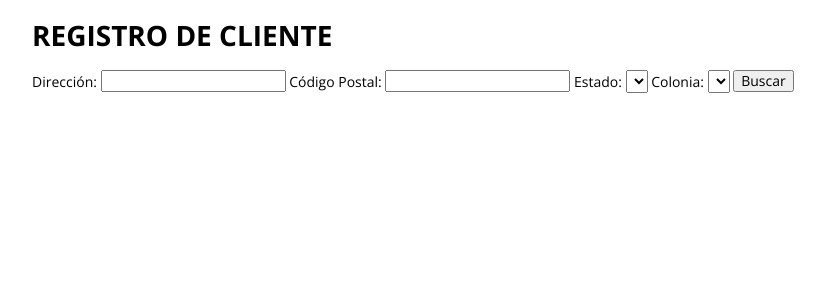
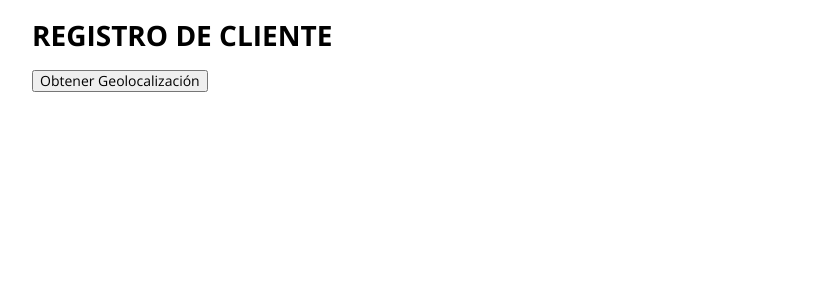
Before and after one commit to Gerardozow/SAMG, a PHP site: page /registro-clientes.php in a window 1280 px wide. Shown: the part 44-344 px from the top of the page, without its empty margins (0-825 px from the left). Run offline with PHP 8.4, Linux system fonts and the light colour scheme; lists and menus that the app fills with data are empty.

Commit message:
agregar boton de geolocalizacion

```diff
--- a/assets/js/main.js
+++ b/assets/js/main.js
@@ -8,34 +8,24 @@ document.getElementById("Menu").addEventListener("click", function() {
   document.getElementById("Icon").classList.toggle("gg-menu");
 });
 
-function buscarInformacion() {
-  var codigoPostal = document.getElementById('codigoPostal').value;
+// Verificar si el navegador soporta la geolocalización
+if ("geolocation" in navigator) {
+  var geolocationBtn = document.getElementById("geolocationBtn");
 
-  // Llamada a la API de codigos postales
-  fetch('https://apicp.softfortoday.com/api/v1/estados/codigo_postal/' + codigoPostal, {
-    method: 'GET',
-    mode: 'cors'
-  })
-    .then(response => response.json())
-    .then(data => {
+  // Manejar el clic en el botón
+  geolocationBtn.addEventListener("click", function() {
+      navigator.geolocation.getCurrentPosition(function(position) {
+          // Obtener la latitud y longitud
+          var latitude = position.coords.latitude;
+          var longitude = position.coords.longitude;
 
-      //Limpiar Inputs anteriores
-      var estadoSelect = document.getElementById('estado');
-      estadoSelect.innerHTML = '';
-      var coloniaSelect = document.getElementById('colonia');
-      coloniaSelect.innerHTML = '';
+          // Generar el enlace de Google Maps
+          var googleMapsLink = "https://www.google.com/maps?q=" + latitude + "," + longitude;
 
-      // Rellenar el select de estados
-      var estados = data.respuesta;
-      estados.forEach(function(codigo_estado) {
-        var option = document.createElement('option');
-        option.value = codigo_estado;
-        option.textContent = codigo_estado;
-        estadoSelect.appendChild(option);
+          // Abrir el enlace en una nueva pestaña
+          window.open(googleMapsLink, "_blank");
       });
-
-    })
-    .catch(error => {
-      console.log('Error al obtener la información:', error);
-    });
+  });
+} else {
+  console.log("Geolocalización no está disponible en este navegador");
 }
--- a/registro-clientes.php
+++ b/registro-clientes.php
@@ -6,21 +6,8 @@
     <main class="container">
         <h1 class="title">Registro de Cliente</h1>
 
-        <form>
-            <label for="direccion">Dirección:</label>
-            <input type="text" id="direccion" name="direccion">
+        <button id="geolocationBtn">Obtener Geolocalización</button>
 
-            <label for="codigoPostal">Código Postal:</label>
-            <input type="text" id="codigoPostal" name="codigoPostal">
-
-            <label for="estado">Estado:</label>
-            <select id="estado" name="estado"></select>
-
-            <label for="colonia">Colonia:</label>
-            <select id="colonia" name="colonia"></select>
-
-            <button type="button" onclick="buscarInformacion()">Buscar</button>
-        </form>
     </main>
 
 </body>
```
